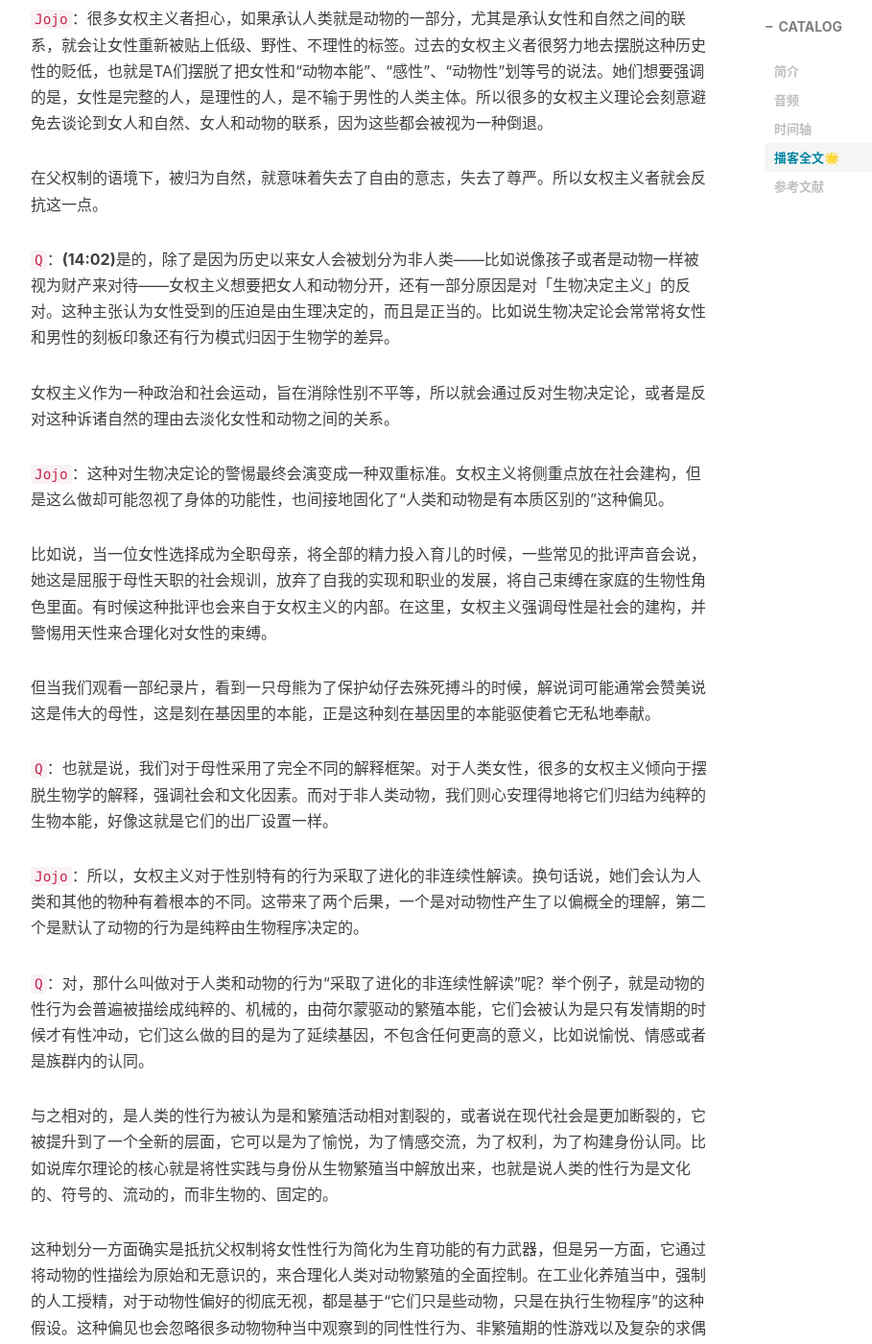
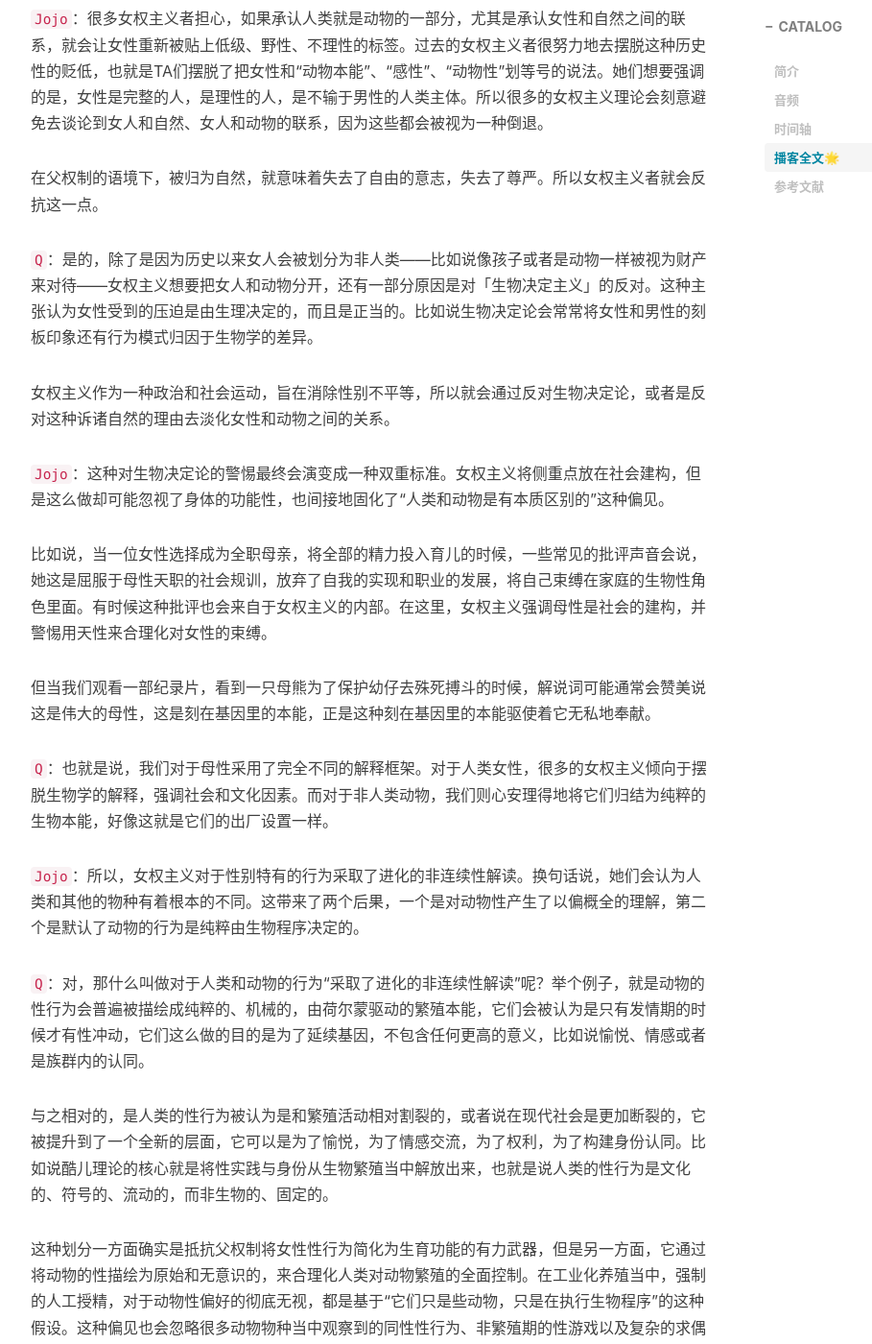
Before and after one commit to slightlytofu/slightlytofu.github.io, a Jekyll site: the page built from _posts/2025-07-15-Vol.09-父权制科学观的遗产-女权主义为何看不见笼中的她.md, in a window 1280 px wide and 1400 px high, scrolled down 5750 px. Shown: the whole window at 96% size, without its empty margins (233-1142 px from the left). Built offline with Jekyll 4.4.1, drawn with Linux system fonts in a browser that asks for light colours; nearby versions of some CDN libraries; comment, search, counter and statistics services are not loaded; some of the changed text lies outside the part shown.

Commit message:
🎨 (vol-09): Clean up typos, whitespace, and transcript timestamps

```diff
--- a/_posts/2025-07-15-Vol.09-父权制科学观的遗产-女权主义为何看不见笼中的她.md
+++ b/_posts/2025-07-15-Vol.09-父权制科学观的遗产-女权主义为何看不见笼中的她.md
@@ -57,7 +57,7 @@ tags:
 
 而且也有可能有人会问，你怎么能把女性遭受的结构性暴力和歧视，和一只被关在笼子里的鸡的处境相提并论呢？这难道不是对女性苦难的极大不尊重和矮化吗？所以今天这期节目我们就来聊聊为什么动物压迫会成为许多当代女权主义的盲点。
 
-**(02:55)**不过在今天开始正式话题之前，我们还是照例先插播一条有关动物的积极新闻。
+不过在今天开始正式话题之前，我们还是照例先插播一条有关动物的积极新闻。
 
 `Q`：上个月，墨西哥参议院一致通过了野生动物保护法的一项重大改革：禁止在娱乐活动中使用海豚、海狮、虎鲸等海洋哺乳动物，除非是用于科学研究、教学或者是保护相关的目的。新法规还禁止在集约化管理下捕获和繁殖海洋哺乳动物，除非是为了物种恢复而采取的有限措施——我当然觉得，如果把这两个除非也去掉就好了。
 
@@ -115,7 +115,7 @@ tags:
 
 在父权制的语境下，被归为自然，就意味着失去了自由的意志，失去了尊严。所以女权主义者就会反抗这一点。
 
-`Q`：**(14:02)**是的，除了是因为历史以来女人会被划分为非人类——比如说像孩子或者是动物一样被视为财产来对待——女权主义想要把女人和动物分开，还有一部分原因是对「生物决定主义」的反对。这种主张认为女性受到的压迫是由生理决定的，而且是正当的。比如说生物决定论会常常将女性和男性的刻板印象还有行为模式归因于生物学的差异。
+`Q`：是的，除了是因为历史以来女人会被划分为非人类——比如说像孩子或者是动物一样被视为财产来对待——女权主义想要把女人和动物分开，还有一部分原因是对「生物决定主义」的反对。这种主张认为女性受到的压迫是由生理决定的，而且是正当的。比如说生物决定论会常常将女性和男性的刻板印象还有行为模式归因于生物学的差异。
 
 女权主义作为一种政治和社会运动，旨在消除性别不平等，所以就会通过反对生物决定论，或者是反对这种诉诸自然的理由去淡化女性和动物之间的关系。
 
@@ -131,11 +131,11 @@ tags:
 
 `Q`：对，那什么叫做对于人类和动物的行为“采取了进化的非连续性解读”呢？举个例子，就是动物的性行为会普遍被描绘成纯粹的、机械的，由荷尔蒙驱动的繁殖本能，它们会被认为是只有发情期的时候才有性冲动，它们这么做的目的是为了延续基因，不包含任何更高的意义，比如说愉悦、情感或者是族群内的认同。
 
-与之相对的，是人类的性行为被认为是和繁殖活动相对割裂的，或者说在现代社会是更加断裂的，它被提升到了一个全新的层面，它可以是为了愉悦，为了情感交流，为了权利，为了构建身份认同。比如说库尔理论的核心就是将性实践与身份从生物繁殖当中解放出来，也就是说人类的性行为是文化的、符号的、流动的，而非生物的、固定的。
+与之相对的，是人类的性行为被认为是和繁殖活动相对割裂的，或者说在现代社会是更加断裂的，它被提升到了一个全新的层面，它可以是为了愉悦，为了情感交流，为了权利，为了构建身份认同。比如说酷儿理论的核心就是将性实践与身份从生物繁殖当中解放出来，也就是说人类的性行为是文化的、符号的、流动的，而非生物的、固定的。
 
 这种划分一方面确实是抵抗父权制将女性性行为简化为生育功能的有力武器，但是另一方面，它通过将动物的性描绘为原始和无意识的，来合理化人类对动物繁殖的全面控制。在工业化养殖当中，强制的人工授精，对于动物性偏好的彻底无视，都是基于“它们只是些动物，只是在执行生物程序”的这种假设。这种偏见也会忽略很多动物物种当中观察到的同性性行为、非繁殖期的性游戏以及复杂的求偶仪式。因为这些都挑战了那个简化的“本能”模型。
 
-`Jojo`：**(18:16)**所以女性主义在反驳人类行为的生物决定论上做得很好，但是同时它默认了这套逻辑在动物身上是完全成立的。我们假定人类的行为是复杂的“软件”所决定的，比如说文化、社会，比如说我们的人际关系。而动物的行为却是简单的“硬件”所决定的，比如说它们的基因，它们的生物本能。
+`Jojo`：所以女性主义在反驳人类行为的生物决定论上做得很好，但是同时它默认了这套逻辑在动物身上是完全成立的。我们假定人类的行为是复杂的“软件”所决定的，比如说文化、社会，比如说我们的人际关系。而动物的行为却是简单的“硬件”所决定的，比如说它们的基因，它们的生物本能。
 
 那我们也可以继续地追问说，两只雄性海象在雌性面前进行搏斗的行为中，真的只有纯粹的繁殖属性，而没有什么其他的社会性吗？比如说，其中一只会不会因为过去的失败经历而更谨慎呢？它们之间有没有某种形式的沟通和谈判呢？它们的行为模式会不会因为族群的密度、食物的丰欠这些环境因素而产生文化的差异呢？很多科学研究通过默认动物行为的纯生物性，固化了人类特殊论，也失去了真正理解动物复杂性的可能。
 
```
Also changed, not shown: other parts of _posts/2025-07-15-Vol.09-父权制科学观的遗产-女权主义为何看不见笼中的她.md (+8 -8 lines).
